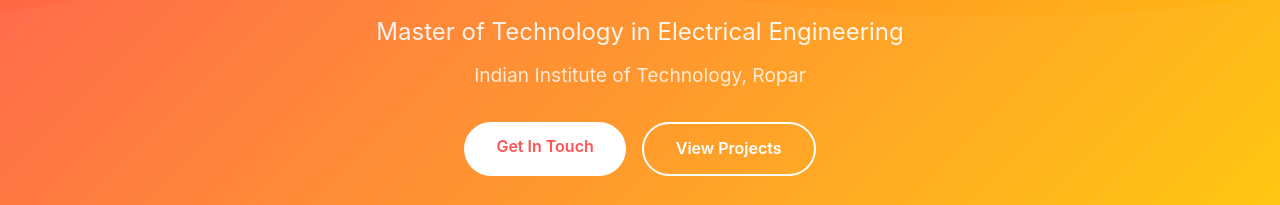
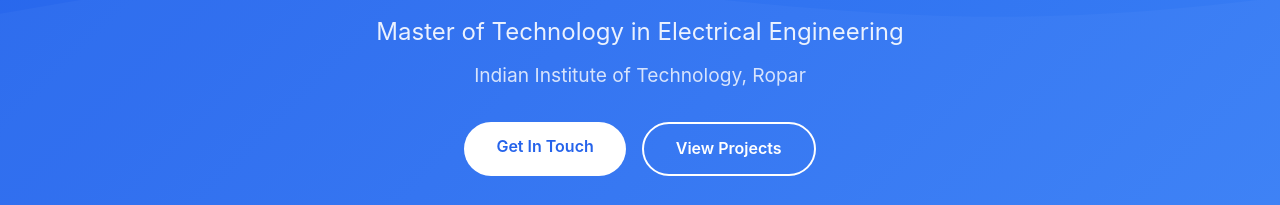
Before and after one commit to ShashiBhushan22/shashibhushanjha.me, a plain HTML site: page index.html in a window 1280 px wide. Shown: the part 330-535 px from the top of the page. Drawn offline with Linux system fonts and the light colour scheme.

Commit message:
Update theme: blueish vibrant palette for modern look

```diff
--- a/styles.css
+++ b/styles.css
@@ -8,17 +8,17 @@
 }
 
 :root {
-    --primary-color: #ff5252;      /* Bright red for energy/innovation */
-    --secondary-color: #43a047;    /* Green for reliability */
-    --accent-color: #ffd600;       /* Yellow for vibrancy */
-    --text-dark: #222222;
-    --text-light: #666666;
-    --bg-light: #f5f5f5;
+    --primary-color: #2563eb;      /* Blue for innovation/energy */
+    --secondary-color: #1e40af;    /* Deep blue for reliability */
+    --accent-color: #3b82f6;       /* Lighter blue accent */
+    --text-dark: #1e293b;
+    --text-light: #64748b;
+    --bg-light: #f0f4fa;
     --bg-white: #ffffff;
-    --border-color: #e0e0e0;
-    --success-color: #43a047;
-    --gradient-1: linear-gradient(135deg, #ff5252 0%, #ffd600 100%);
-    --gradient-2: linear-gradient(135deg, #43a047 0%, #ffd600 100%);
+    --border-color: #e2e8f0;
+    --success-color: #10b981;
+    --gradient-1: linear-gradient(135deg, #2563eb 0%, #3b82f6 100%);
+    --gradient-2: linear-gradient(135deg, #1e40af 0%, #3b82f6 100%);
     --shadow-sm: 0 1px 2px 0 rgba(0, 0, 0, 0.05);
     --shadow-md: 0 4px 6px -1px rgba(0, 0, 0, 0.1);
     --shadow-lg: 0 10px 15px -3px rgba(0, 0, 0, 0.1);
```
